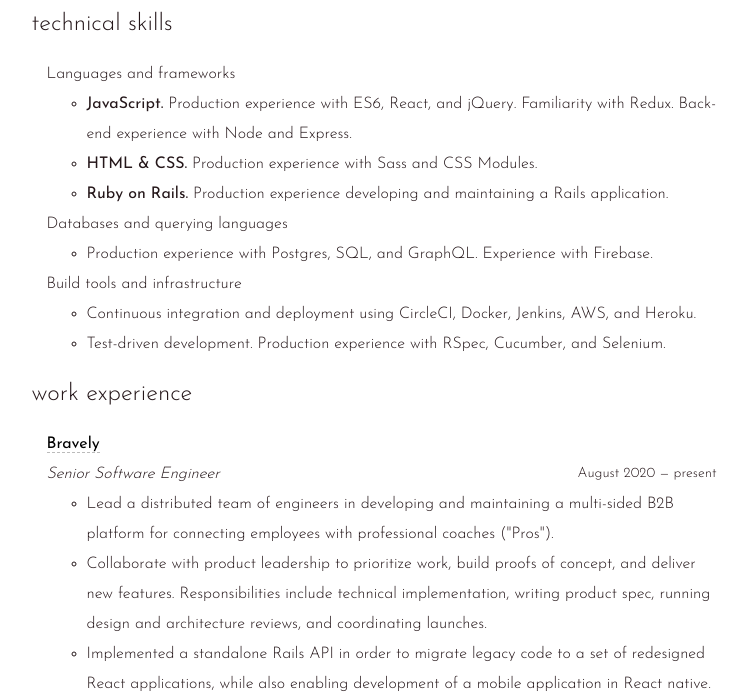
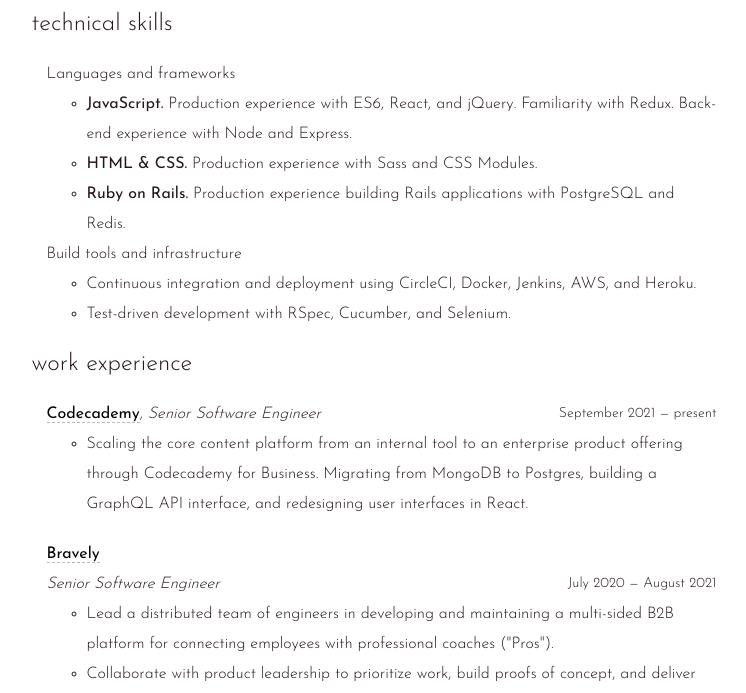
Before and after one commit to melaniemohn/melaniemohn.github.io, a plain HTML site: page resume/index.html in a window 1280 px wide. Shown: the part 121-814 px from the top of the page, without its empty margins (266-1012 px from the left). Drawn offline with Linux system fonts and the light colour scheme; a web font is replaced by a local one.

Commit message:
Update landing page copy and resume 👀

```diff
--- a/index.html
+++ b/index.html
@@ -1,14 +1,20 @@
 <!DOCTYPE html>
 <html>
   <head>
-    <meta charset="UTF-8">
+    <meta charset="UTF-8" />
     <title>Melanie Mohn</title>
-    <meta name="viewport" content="width=device-width, initial-scale=1">
-    <link rel="icon" href="images/favicon.ico" type="image/x-icon"/>
+    <meta name="viewport" content="width=device-width, initial-scale=1" />
+    <link rel="icon" href="images/favicon.ico" type="image/x-icon" />
 
-    <link href="https://fonts.googleapis.com/css?family=Josefin+Sans:300,400" rel="stylesheet">
-    <link href="https://fonts.googleapis.com/css?family=Chela+One" rel="stylesheet">
-    <link href="style.css" rel="stylesheet" type="text/css">
+    <link
+      href="https://fonts.googleapis.com/css?family=Josefin+Sans:300,400"
+      rel="stylesheet"
+    />
+    <link
+      href="https://fonts.googleapis.com/css?family=Chela+One"
+      rel="stylesheet"
+    />
+    <link href="style.css" rel="stylesheet" type="text/css" />
 
     <script src="https://ajax.googleapis.com/ajax/libs/jquery/3.3.1/jquery.min.js"></script>
     <script src="https://use.fontawesome.com/07f0b81a34.js"></script>
@@ -16,8 +22,24 @@
 
   <body>
     <h1>melanie mohn</h1>
-    <p>I’m a Brooklyn-based software engineer. In a past life, I taught English and wrote literary criticism. The common theme? I’ve been plagued by syntax errors for the better part of a decade.</p>
-    <p>I currently work at <a href="https://workbravely.com" target="_blank">Bravely</a>, a venture-backed startup that makes professional coaching available to normal people like you and me.</p>
+    <p>
+      I’m a Brooklyn-based software engineer. I currently work at
+      <a href="https://www.codecademy.com/" target="_blank">Codecademy</a>,
+      which is the perfect coupling of my interests in technology and education.
+    </p>
+    <p>
+      Before that, I was an early member of the engineering team at
+      <a href="https://workbravely.com" target="_blank">Bravely</a>, building a
+      platform to make professional coaching available to normal people like you
+      and me.
+    </p>
+    <p>
+      I cut my teeth as a baby engineer at J.P. Morgan Chase.
+    </p>
+    <p>
+      In a past life, I taught English and wrote literary criticism. The common
+      theme? I’ve been plagued by syntax errors for the better part of a decade.
+    </p>
     <div class="footer__icon-links">
       <a href="https://github.com/melaniemohn" target="_blank">
         <span class="fa fa-github"></span>
--- a/resume/index.html
+++ b/resume/index.html
@@ -51,17 +51,8 @@
               CSS Modules.
             </li>
             <li>
-              <strong>Ruby on Rails.</strong> Production experience developing
-              and maintaining a Rails application.
-            </li>
-          </ul>
-        </li>
-        <li>Databases and querying languages</li>
-        <li>
-          <ul>
-            <li>
-              Production experience with Postgres, SQL, and GraphQL. Experience
-              with Firebase.
+              <strong>Ruby on Rails.</strong> Production experience building
+              Rails applications with PostgreSQL and Redis.
             </li>
           </ul>
         </li>
@@ -73,8 +64,7 @@
               Jenkins, AWS, and Heroku.
             </li>
             <li>
-              Test-driven development. Production experience with RSpec,
-              Cucumber, and Selenium.
+              Test-driven development with RSpec, Cucumber, and Selenium.
             </li>
           </ul>
         </li>
@@ -86,16 +76,32 @@
       <ul>
         <li>
           <strong
-            ><a
-              href="https://workbravely.com/for-companies/clients/"
-              target="_blank"
+            ><a href="https://www.codecademy.com/" target="_blank"
+              >Codecademy</a
+            ></strong
+          >, <i>Senior Software Engineer</i
+          ><span>September 2021 &mdash; present</span>
+        </li>
+        <li>
+          <ul>
+            <li>
+              Scaling the core content platform from an internal tool to an
+              enterprise product offering through Codecademy for Business.
+              Migrating from MongoDB to Postgres, building a GraphQL API
+              interface, and redesigning user interfaces in React.
+            </li>
+          </ul>
+        </li>
+        <li>
+          <strong
+            ><a href="https://workbravely.com/for-companies/" target="_blank"
               >Bravely</a
             ></strong
           >
         </li>
         <li>
           <i>Senior Software Engineer</i>
-          <span>August 2020 &mdash; present</span>
+          <span>July 2020 &mdash; August 2021</span>
         </li>
         <li>
           <ul>
@@ -107,13 +113,15 @@
             <li>
               Collaborate with product leadership to prioritize work, build
               proofs of concept, and deliver new features. Responsibilities
-              include technical implementation, writing product spec, running
-              design and architecture reviews, and coordinating launches.
+              include refining product spec, running design and architecture
+              reviews, driving technical implementation, and coordinating
+              launches.
             </li>
             <li>
-              Implemented a standalone Rails API in order to migrate legacy code
-              to a set of redesigned React applications, while also enabling
-              development of a mobile application in React native.
+              Contributed to a standalone Rails API adhering to JSON API spec to
+              replace legacy endpoints, allowing parallel development of a set
+              of redesigned React applications alongside native mobile app
+              development.
             </li>
             <li>
               Provided data architecture and front-end technical design for a
@@ -124,7 +132,7 @@
         </li>
         <li>
           <i>Software Engineer</i>
-          <span>May 2018 &mdash; August 2020</span>
+          <span>May 2018 &mdash; July 2020</span>
         </li>
         <li>
           <ul>
```
